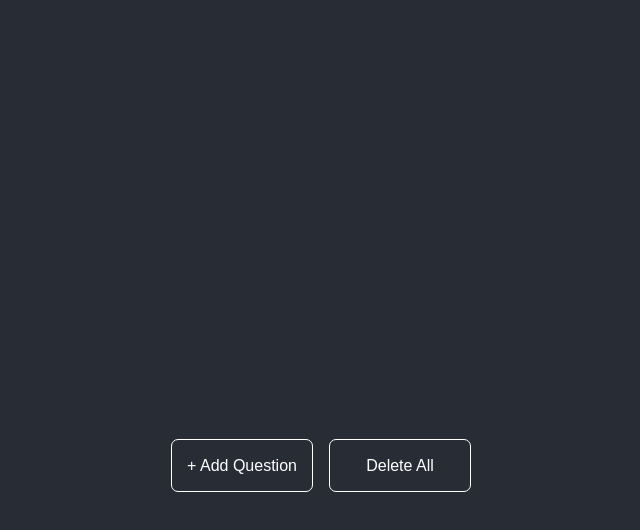
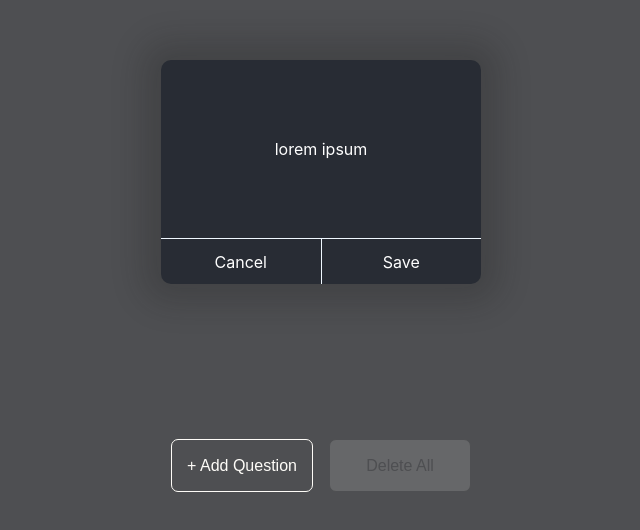
Before and after one commit to mihailo124/quiz, a React (Create React App) app: page / in a window 1280 px wide. Shown: the part 228-758 px from the top of the page, without its empty margins (319-959 px from the left). Built offline with nearby package versions, Linux system fonts and the light colour scheme.

Commit message:
some changes

```diff
--- a/src/App.module.css
+++ b/src/App.module.css
@@ -9,7 +9,7 @@
 }
 
 .questionsContainer {
-  min-height: calc(100vh - 13.3rem);
+  min-height: calc(var(--vh, 1vh) * 100 - 13.3rem);
 }
 
 .buttonsContainer button:first-child {
@@ -36,3 +36,10 @@
   background-color: transparent;
   color: #fff;
 }
+
+.addQuestionBtn:disabled {
+  background-color: rgba(255, 255, 255, 0.137);
+  color: #282c34;
+  border-color: #282c34;
+  cursor: not-allowed;
+}
--- a/src/App.tsx
+++ b/src/App.tsx
@@ -3,6 +3,7 @@ import styles from "./App.module.css";
 import { connect } from "react-redux";
 
 import Question from "./components/Question/Question";
+import Modal from "./components/Modal/Modal";
 import { ADD_QUESTION, DELETE_ALL_QUESTIONS } from "./actions";
 
 type AppProps = {
@@ -18,8 +19,12 @@ const App: React.FC<AppProps> = ({
   deleteAllQuestions,
   questions
 }) => {
+  const [modalShow, setModalShow] = useState(true);
+
   return (
-    <div className={styles.App}>
+    <>
+      <Modal show={modalShow} setModalShow={setModalShow} />
+      <div className={styles.App} onDoubleClick={() => setModalShow(true)}>
         <div className={styles.questionsContainer}>
           {questions.map((el: questionElement) => (
             <Question key={el.id} id={el.id} text={el.text} />
@@ -29,19 +34,24 @@ const App: React.FC<AppProps> = ({
           <button
             className={styles.addQuestionBtn}
             onClick={() => {
-            addQuestion();
               setTimeout(() => {
                 window.scrollTo(0, 999999);
               });
+              addQuestion();
             }}
           >
             + Add Question
           </button>
-        <button className={styles.addQuestionBtn} onClick={deleteAllQuestions}>
+          <button
+            disabled={questions.length === 0}
+            className={styles.addQuestionBtn}
+            onClick={deleteAllQuestions}
+          >
             Delete All
           </button>
         </div>
       </div>
+    </>
   );
 };
 
--- /dev/null
+++ b/src/components/Modal/Modal.module.css
@@ -0,0 +1,85 @@
+.backdrop {
+  position: absolute;
+  top: 0;
+  left: 0;
+  height: calc(var(--vh, 1vh) * 100);
+  width: 100%;
+  background-color: #faebd72e;
+  display: flex;
+  justify-content: center;
+  align-items: center;
+  cursor: pointer;
+  z-index: 10;
+}
+
+.modalWindow {
+  background-color: #282c34;
+  border-radius: 10px;
+  color: #fff;
+  height: 14rem;
+  width: 20rem;
+  display: flex;
+  align-items: center;
+  cursor: default;
+  z-index: 12;
+  animation: fadeInLeft 0.2s ease-in-out;
+  overflow: scroll;
+  box-shadow: 0 0 31px 19px #1d1d1d38;
+  flex-direction: column;
+}
+
+.modalMain {
+  height: 80%;
+  width: 100%;
+  display: flex;
+  justify-content: center;
+  align-items: center;
+}
+
+.modaButtons {
+  height: 20%;
+  width: 100%;
+  display: flex;
+  flex-direction: row;
+  border-top: 1px solid aliceblue;
+}
+
+.modaButtons div {
+  width: 50%;
+  display: flex;
+  justify-content: center;
+  align-items: center;
+  cursor: pointer;
+}
+
+.modaButtons div:first-child {
+  border-right: 1px solid aliceblue;
+}
+
+@media (max-width: 400px) {
+  .modalWindow {
+    width: 70vw;
+    height: 40vw;
+  }
+}
+
+.backdropClickable {
+  z-index: 11;
+  position: absolute;
+  height: 100%;
+  width: 100%;
+}
+
+@keyframes fadeInLeft {
+  0% {
+    opacity: 0;
+    -webkit-transform: translate3d(-15rem, 0, 0);
+    transform: translate3d(-15rem, 0, 0);
+  }
+
+  100% {
+    opacity: 1;
+    -webkit-transform: translate3d(0, 0, 0);
+    transform: translate3d(0, 0, 0);
+  }
+}
--- /dev/null
+++ b/src/components/Modal/Modal.tsx
@@ -0,0 +1,61 @@
+import React, { useState, useRef } from "react";
+import styles from "./Modal.module.css";
+import { connect } from "react-redux";
+
+type ModalProps = {
+  show: boolean;
+  setModalShow: (arg1: boolean) => void;
+};
+
+const Modal: React.FC<ModalProps> = ({ show, setModalShow }) => {
+  const hideModal = () => setModalShow(false);
+
+  const modal = useRef<HTMLInputElement>(null);
+  const backdrop = useRef<HTMLInputElement>(null);
+
+  const onHideAnimation = (callback: () => void) => {
+    if (modal && modal.current && backdrop && backdrop.current) {
+      modal.current.style.transform = "translate3d(-15rem, 0, 0)";
+      backdrop.current.style.opacity = "0";
+      setTimeout(callback, 200);
+    }
+  };
+
+  return show ? (
+    <div className={styles.backdrop} ref={backdrop}>
+      <div
+        className={styles.backdropClickable}
+        onClick={() => onHideAnimation(hideModal)}
+      ></div>
+      <div className={styles.modalWindow} ref={modal}>
+        <div className={styles.modalMain}>lorem ipsum</div>
+        <div className={styles.modaButtons}>
+          <div onClick={hideModal}>Cancel</div>
+          <div onClick={hideModal}>Save</div>
+        </div>
+      </div>
+    </div>
+  ) : null;
+};
+
+// const mapStateToProps = (state: any) => {
+//     return {
+//         questions: state.questions
+//     };
+// };
+
+// const mapDispatchToProps = (
+//     dispatch: (obj: {
+//         type: string;
+//         payload: { id: number; text?: string };
+//     }) => any
+// ) => {
+//     return {
+//         changeQuestion: (id: number, text: string) =>
+//             dispatch({ type: "CHANGE_QUESTION", payload: { id, text } }),
+//         deleteQuestion: (id: number) =>
+//             dispatch({ type: "DELETE_QUESTION", payload: { id } })
+//     };
+// };
+
+export default Modal;
--- a/src/components/Question/Question.module.css
+++ b/src/components/Question/Question.module.css
@@ -45,14 +45,17 @@
   color: #282c34;
 }
 
+.input:active .goBackButton {
+  opacity: 1;
+  display: flex;
+}
+
 .questionInputWrapper:hover .goBackButton {
   opacity: 1;
   display: flex;
 }
 
 .goBackButton {
-  transition: 0.2s ease-in-out;
-    transform: scale(1);
   opacity: 0;
   position: absolute;
   left: -50px;
@@ -66,6 +69,18 @@
   align-items: center;
   box-sizing: border-box;
   padding-bottom: 6px;
+}
+
+.showAnswersButton {
+  position: absolute;
+  color: #fff;
+  border: solid #fff 1px;
+  border-radius: 4px;
+  padding-bottom: 10px;
+  left: 245px;
+  top: 40px;
+  height: 10px;
+  cursor: pointer;
 }
 
 @keyframes fadeInLeft {
--- a/src/components/Question/Question.tsx
+++ b/src/components/Question/Question.tsx
@@ -40,6 +40,7 @@ const Question: React.FC<QuestionProps> = ({
   return (
     <div className={styles.questionContainer}>
       <div className={styles.questionInputWrapper}>
+        <div className={styles.showAnswersButton} >…</div>
         <div className={styles.goBackButton} onClick={() => deleteQuestion(id)}>
           ×
         </div>
```
Lines whose indentation alone changed are shown as unchanged.
